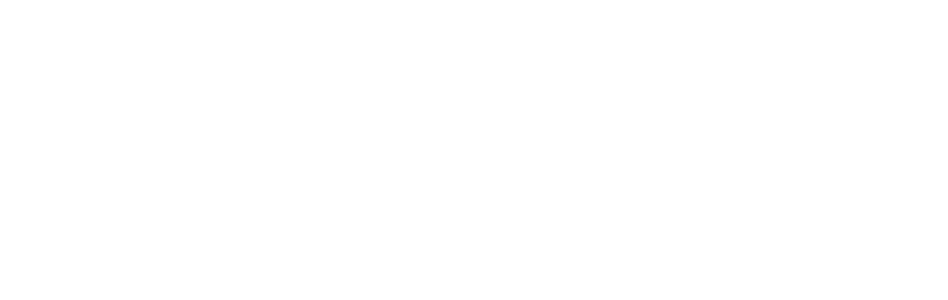
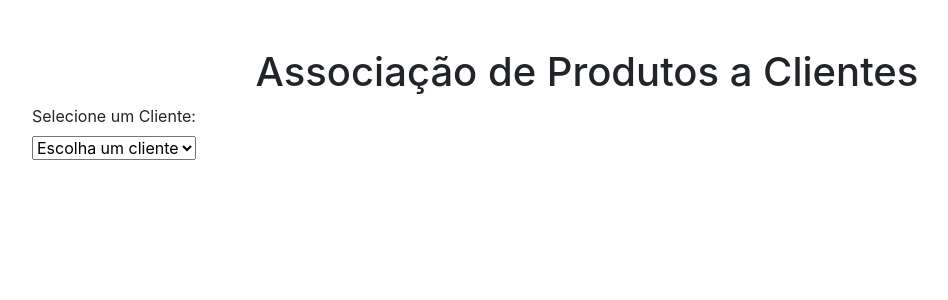
Before and after one commit to jeffors212/desafioVue, a Vue app: page /associate-products in a window 1280 px wide. Before the commit this address had no page. Shown: the top 300 px of the page, without its empty margins (53-1001 px from the left). Built offline with nearby package versions, Linux system fonts and the light colour scheme.

Commit message:
Página de Associação de Produtos a Clientes
-criei a pagina
-ajustei o router
-add o novo button em home

```diff
--- a/src/router/index.js
+++ b/src/router/index.js
@@ -5,6 +5,7 @@ import { createRouter, createWebHistory } from 'vue-router';
 import HomePage from '../views/HomePage.vue';
 import ProductRegistration from '../views/ProductRegistration.vue';
 import ClientRegistration from '../views/ClientRegistration.vue';
+import ProductClientAssociation from '../views/ProductClientAssociation.vue';
 
 const routes = [
   {
@@ -21,6 +22,11 @@ const routes = [
     path: '/register-client',
     name: 'RegisterClient',
     component: ClientRegistration
+  },
+  {
+    path: '/associate-products',
+    name: 'AssociateProducts',
+    component: ProductClientAssociation
   }
 
 ];
--- a/src/views/HomePage.vue
+++ b/src/views/HomePage.vue
@@ -3,6 +3,7 @@
     <h1>Bem-vindo ao Sistema de Cadastro</h1>
     <button @click="goToProductRegistration" class="btn btn-primary">Cadastrar Produto</button>
     <button @click="goToClientRegistration" class="btn btn-secondary">Cadastrar Cliente</button>
+    <button @click="goToAssociateProducts" class="btn btn-info">Associar Produtos a Clientes</button>
   </div>
 </template>
 
@@ -14,6 +15,9 @@ export default {
     },
        goToClientRegistration() {
       this.$router.push('/register-client');
+    },
+     goToAssociateProducts() {
+      this.$router.push('/associate-products');
     }
   }
 }
--- /dev/null
+++ b/src/views/ProductClientAssociation.vue
@@ -0,0 +1,49 @@
+<template>
+  <div class="container mt-5">
+    <h1 class="text-center">Associação de Produtos a Clientes</h1>
+    <b-form-group label="Selecione um Cliente:" label-for="client-select">
+      <b-form-select id="client-select" v-model="selectedClient" :options="clients"></b-form-select>
+    </b-form-group>
+
+    <div v-if="selectedClient">
+      <h3>Produtos Disponíveis</h3>
+      <div v-for="product in products" :key="product.id" class="mb-2">
+        <b-form-checkbox v-model="product.selected">
+          {{ product.name }}
+        </b-form-checkbox>
+      </div>
+      <b-button @click="associateProducts" variant="success">Associar Produtos</b-button>
+    </div>
+  </div>
+</template>
+
+<script>
+export default {
+  data() {
+    return {
+      clients: [
+        { value: null, text: 'Escolha um cliente' },
+        { value: '1', text: 'Cliente 1' },
+        { value: '2', text: 'Cliente 2' },
+        // Adicione mais clientes conforme necessário
+      ],
+      products: [
+        { id: '1', name: 'Produto 1', selected: false },
+        { id: '2', name: 'Produto 2', selected: false },
+        // Adicione mais produtos conforme necessário
+      ],
+      selectedClient: null
+    };
+  },
+  methods: {
+    associateProducts() {
+      console.log('Produtos associados:', this.products.filter(p => p.selected));
+      // Implemente a lógica de associação aqui
+    }
+  }
+};
+</script>
+
+<style>
+/* Estilos adicionais, se necessário */
+</style>
```
